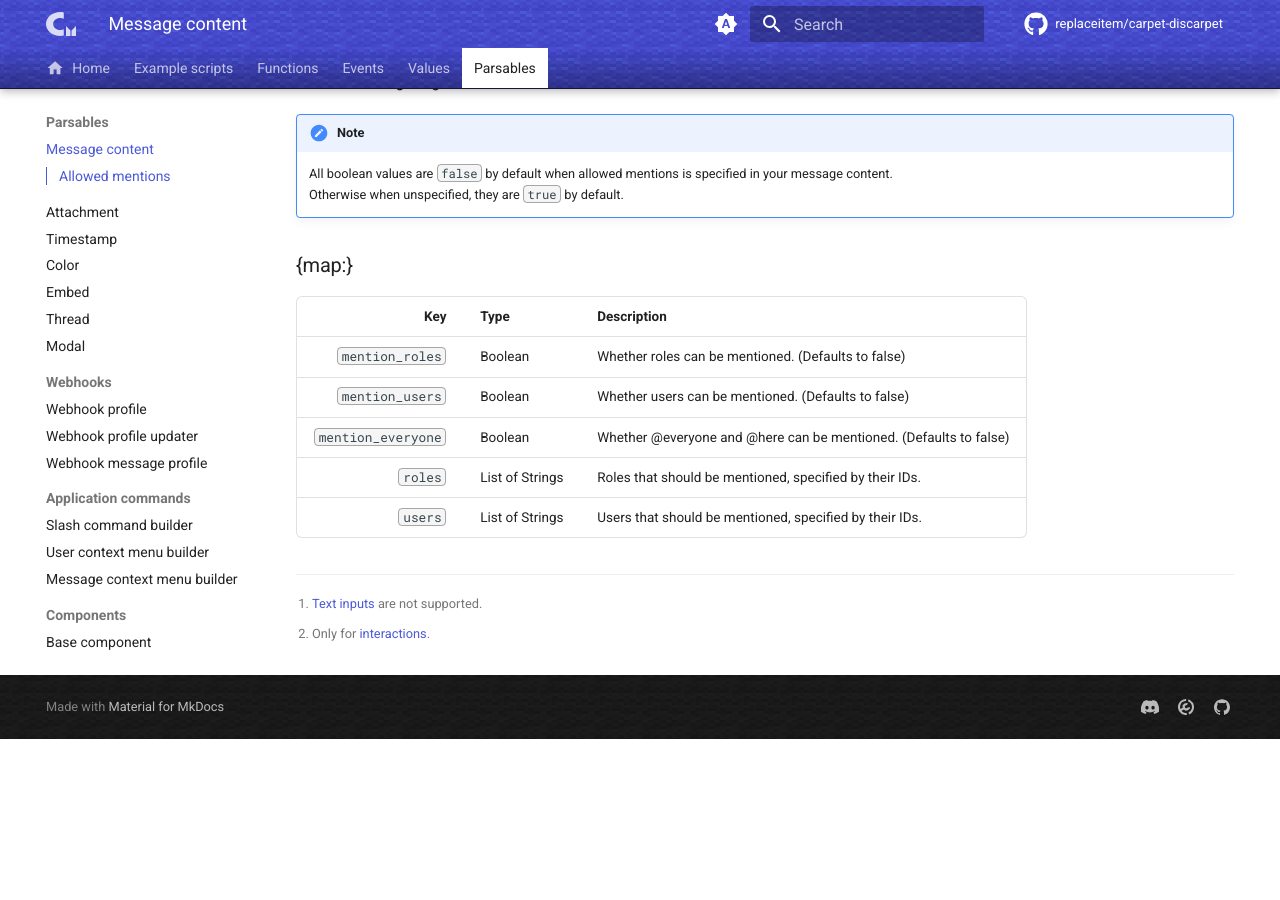
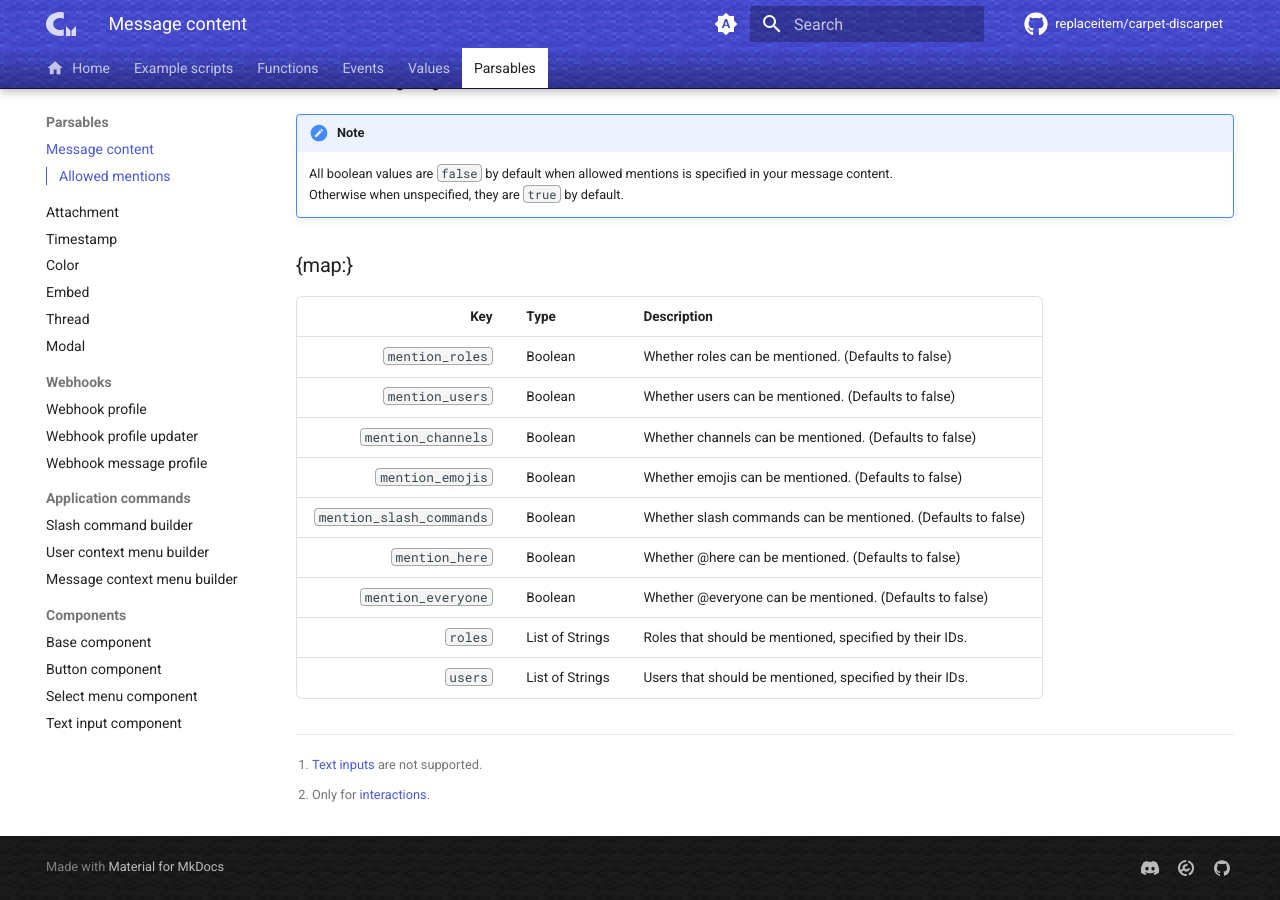
Before and after one commit to replaceitem/carpet-discarpet, an MkDocs documentation site: the page built from docs/pages/parsables/message-content.md, in a window 1280 px wide and 900 px high, scrolled down 1096 px. Built offline with MkDocs 1.6.1 and Material for MkDocs 9.7.7, drawn with Linux system fonts in a browser that asks for light colours; comment, search, counter and statistics services are not loaded; before the commit the page ends 1835 px from its top, so only the background shows below that.

Commit message:
Added mention fields to allowed mentions parsable

```diff
--- a/docs/pages/parsables/message-content.md
+++ b/docs/pages/parsables/message-content.md
@@ -38,13 +38,17 @@
 
 ### {map:}
 
-|                     Key | Type            | Description                                                       |
-|------------------------:|:----------------|:------------------------------------------------------------------|
-|    `mention_roles` {:?} | Boolean         | Whether roles can be mentioned. (Defaults to false)               |
-|    `mention_users` {:?} | Boolean         | Whether users can be mentioned. (Defaults to false)               |
-| `mention_everyone` {:?} | Boolean         | Whether @everyone and @here can be mentioned. (Defaults to false) |
-|            `roles` {:?} | List of Strings | Roles that should be mentioned, specified by their IDs.           |
-|            `users` {:?} | List of Strings | Users that should be mentioned, specified by their IDs.           |
+|                           Key | Type            | Description                                                  |
+|------------------------------:|:----------------|:-------------------------------------------------------------|
+|          `mention_roles` {:?} | Boolean         | Whether roles can be mentioned. (Defaults to false)          |
+|          `mention_users` {:?} | Boolean         | Whether users can be mentioned. (Defaults to false)          |
+|       `mention_channels` {:?} | Boolean         | Whether channels can be mentioned. (Defaults to false)       |
+|         `mention_emojis` {:?} | Boolean         | Whether emojis can be mentioned. (Defaults to false)         |
+| `mention_slash_commands` {:?} | Boolean         | Whether slash commands can be mentioned. (Defaults to false) |
+|           `mention_here` {:?} | Boolean         | Whether @here can be mentioned. (Defaults to false)          |
+|       `mention_everyone` {:?} | Boolean         | Whether @everyone can be mentioned. (Defaults to false)      |
+|                  `roles` {:?} | List of Strings | Roles that should be mentioned, specified by their IDs.      |
+|                  `users` {:?} | List of Strings | Users that should be mentioned, specified by their IDs.      |
 
 
 
```
Also changed, not shown: changelog.md (+1 -0 lines), 1 other file.
